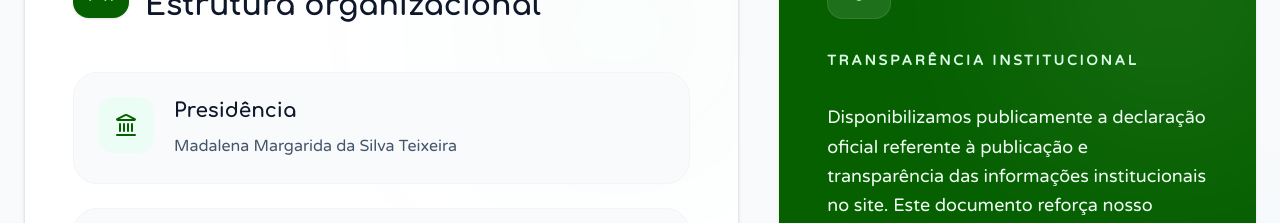
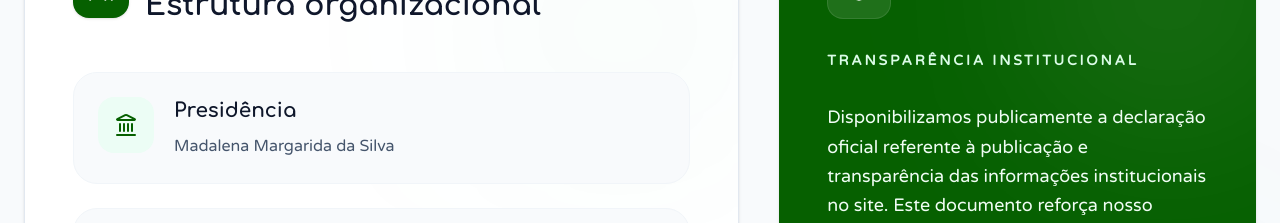
Before and after one commit to LaisaAlb/instituto-aveloz-lp, a React (Vite) app: page / in a window 1280 px wide. Shown: the part 5760-5983 px from the top of the page. Built offline with nearby package versions, Linux system fonts and the light colour scheme.

Commit message:
Ajustes no nome

```diff
--- a/src/sections/GovernanceSection.tsx
+++ b/src/sections/GovernanceSection.tsx
@@ -5,7 +5,7 @@ import declaração_retificação from '../assets/DERACLARAÇÃO DE PUBLICAÇÃO
 const board = [
   {
     title: 'Presidência',
-    name: 'Madalena Margarida da Silva Teixeira',
+    name: 'Madalena Margarida da Silva',
     icon: Landmark,
   },
   {
```
